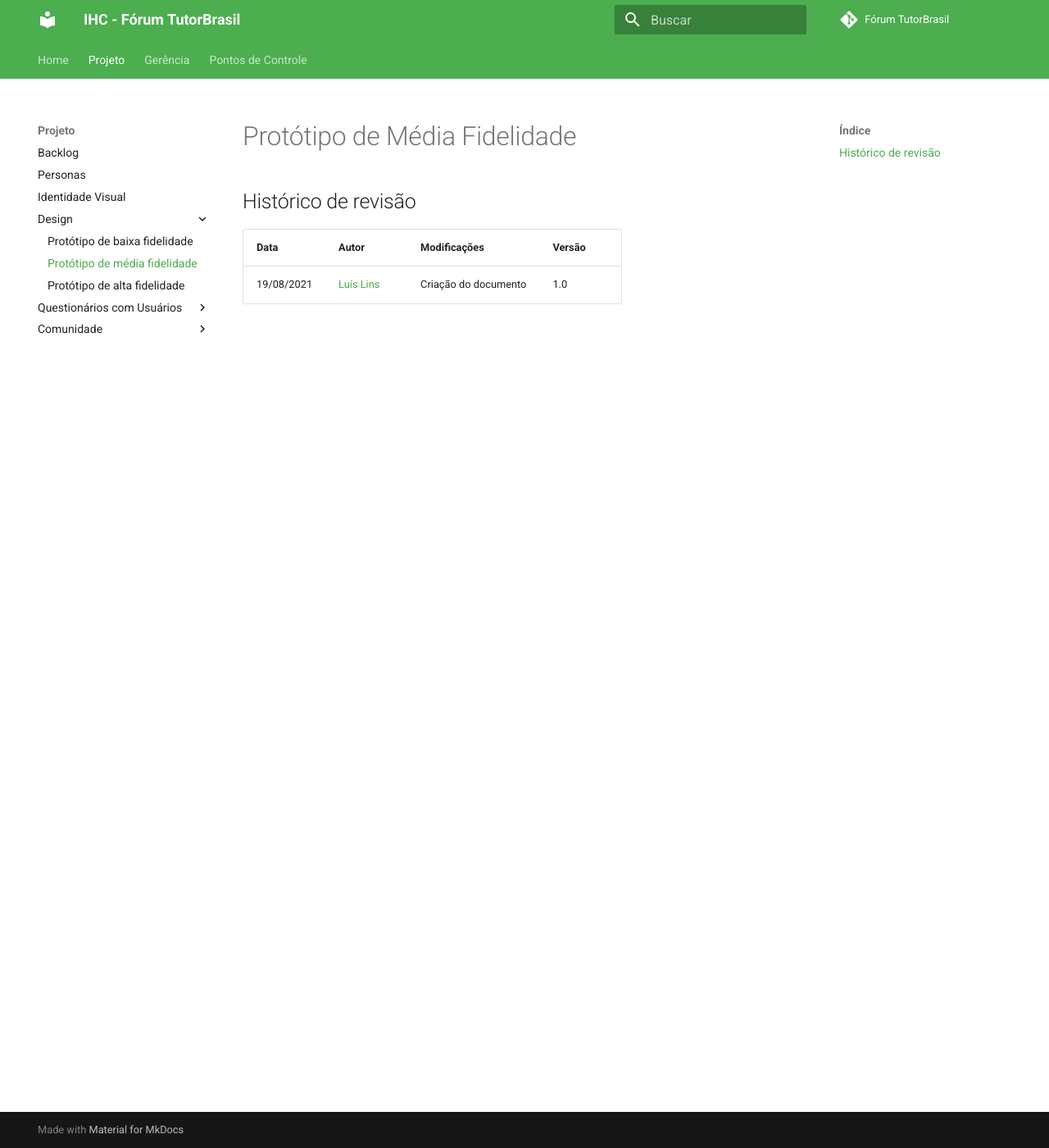
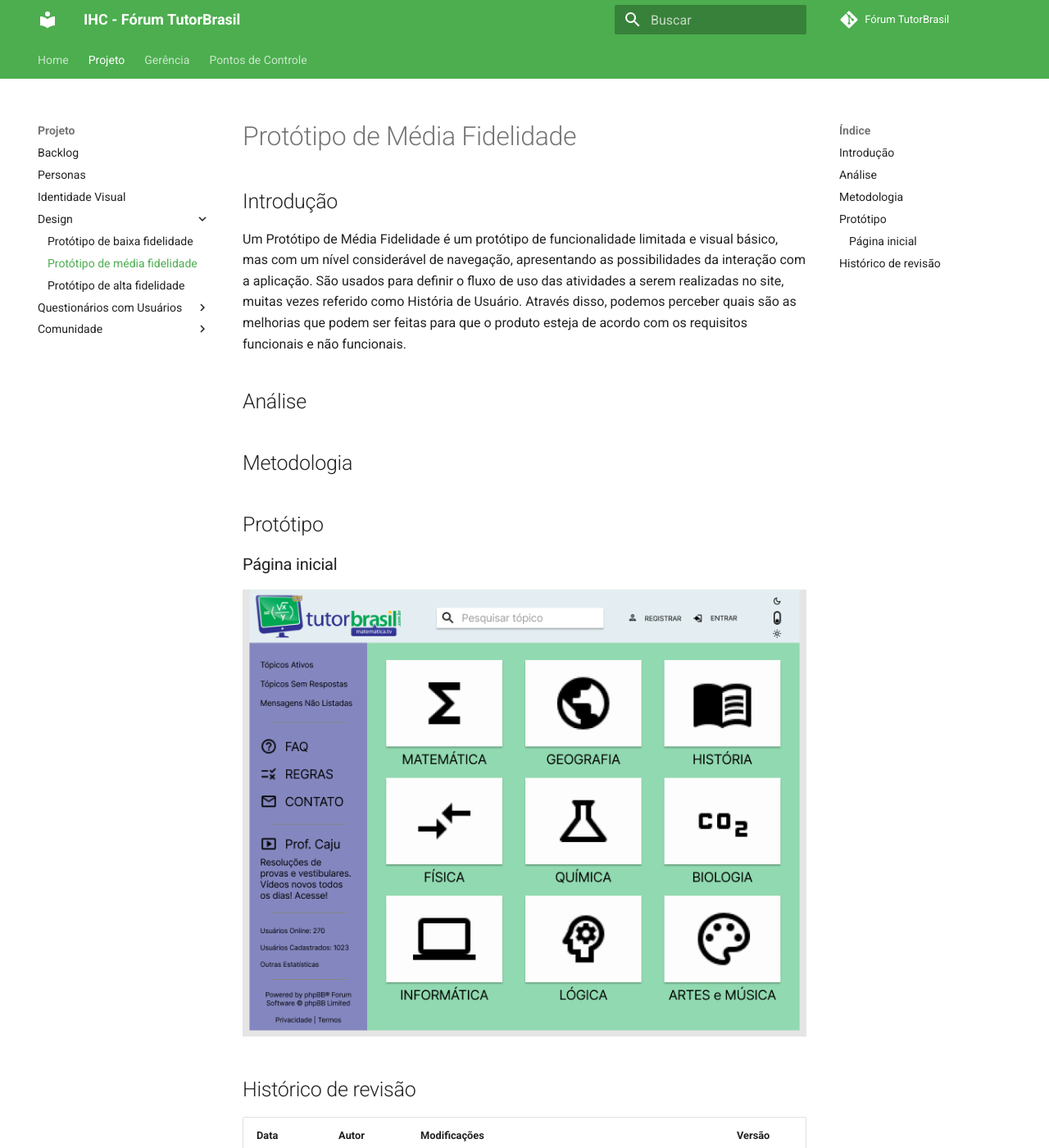
Before and after one commit to luisgaboardi/Forum-TutorBrasil, an MkDocs documentation site: the page built from docs/project/mid-prototype.md, in a window 1280 px wide and 1400 px high. Shown: the whole window at 82% size. Built offline with MkDocs 1.6.1 and Material for MkDocs 9.7.7, drawn with Linux system fonts in a browser that asks for light colours; comment, search, counter and statistics services are not loaded; some of the changed text lies outside the part shown.

Commit message:
Add introduction and organize content in mid-prototype document

```diff
--- a/docs/project/mid-prototype.md
+++ b/docs/project/mid-prototype.md
@@ -1,7 +1,21 @@
 # Protótipo de Média Fidelidade
+
+## Introdução
+
+Um Protótipo de Média Fidelidade é um protótipo de funcionalidade limitada e visual básico, mas com um nível considerável de navegação, apresentando as possibilidades da interação com a aplicação. São usados para definir o fluxo de uso das atividades a serem realizadas no site, muitas vezes referido como História de Usuário. Através disso, podemos perceber quais são as melhorias que podem ser feitas para que o produto esteja de acordo com os requisitos funcionais e não funcionais.
+
+## Análise
+
+## Metodologia
+
+## Protótipo
+
+### Página inicial
+<img src="../../assets/mid-prototype/mid-prototype-01.png" alt="Protótipo de Média Fidelidade Foto 1"/>
 
 ## Histórico de revisão
 
 | Data | Autor | Modificações | Versão |
 | ---- | ----- | ------------ | ------ |
 | 19/08/2021 | [Luís Lins](https://github.com/luisgaboardi) | Criação do documento | 1.0 |
+| 10/09/2021 | [Luís Lins](https://github.com/luisgaboardi) | Adiciona introdução e organização do conteúdo do documento | 2.0 |
```
Also changed, not shown: docs/assets/mid-prototype/mid-prototype-01.png (added).
